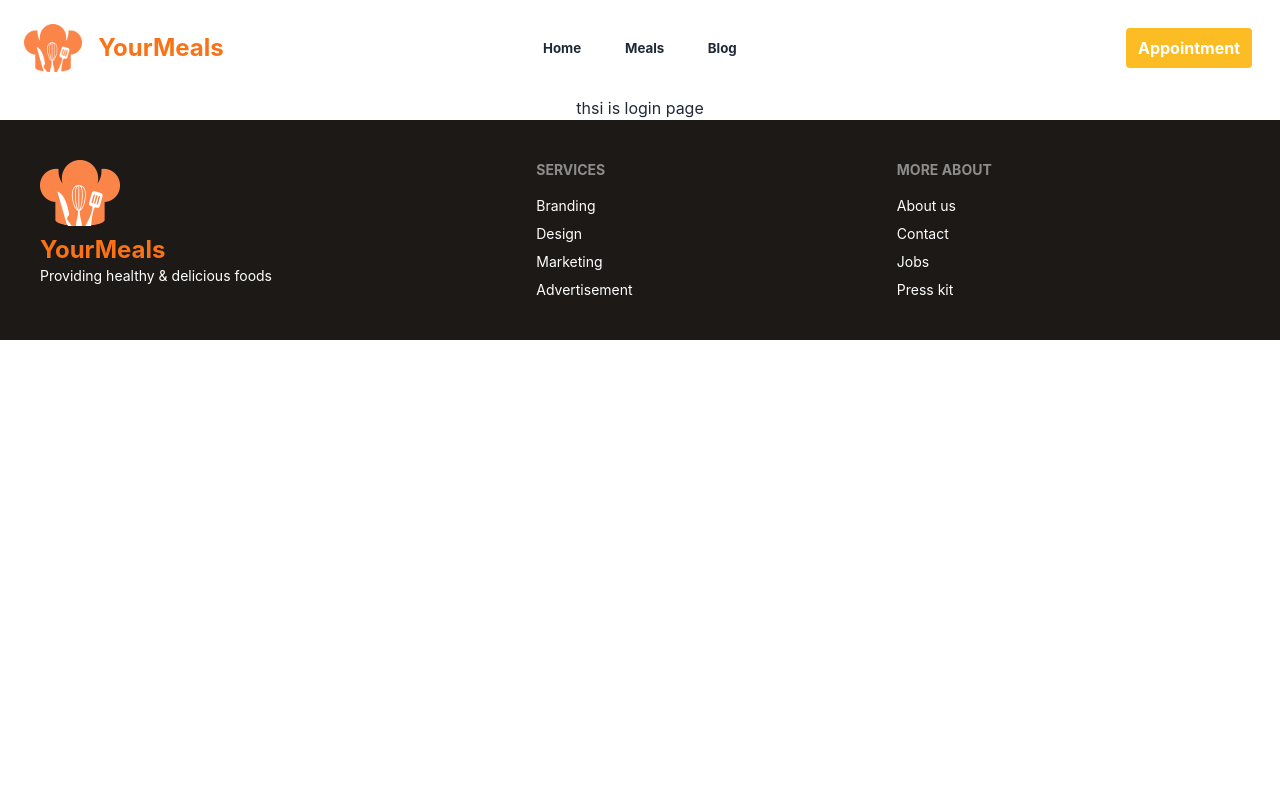
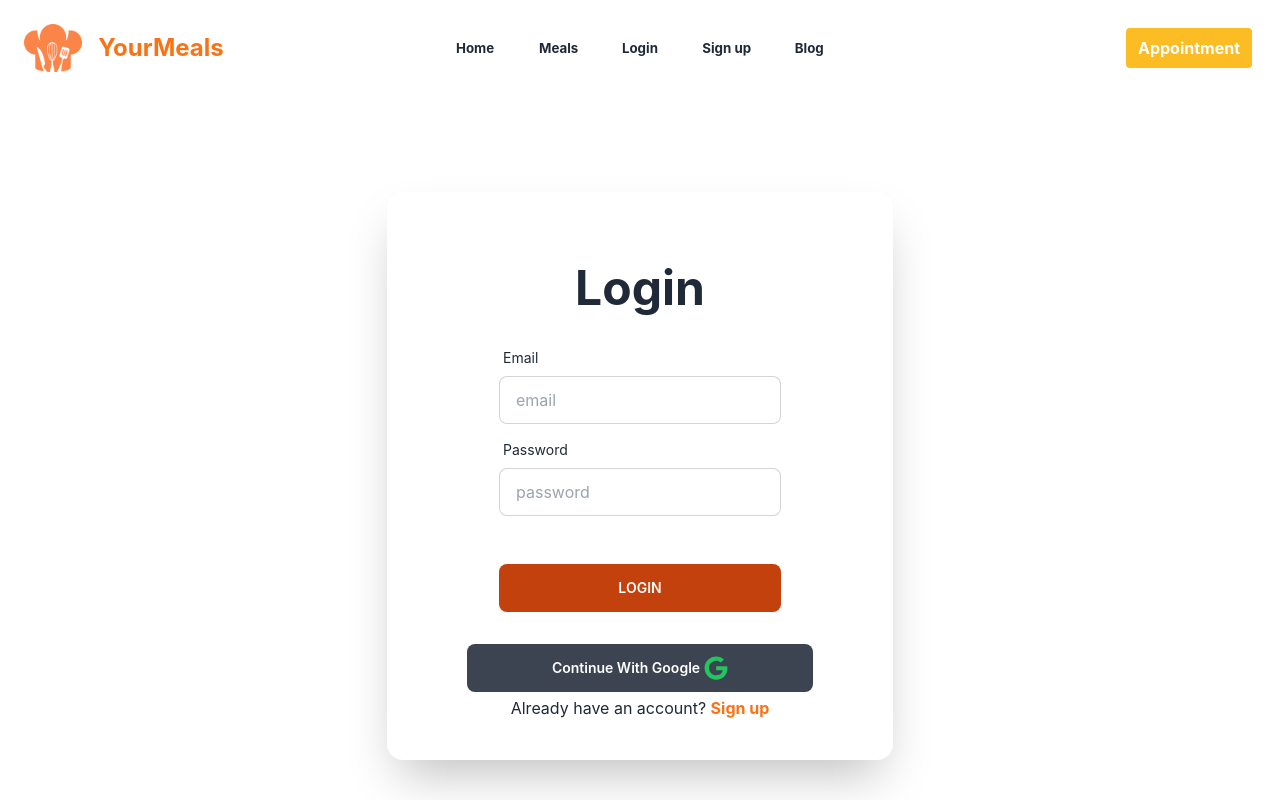
Before and after one commit to nazmul68/your-meals-client, a React (Create React App) app: page /login in a window 1280 px wide. Shown: the top 800 px of the page. Built offline with nearby package versions, Linux system fonts and the light colour scheme; no server answers.

Commit message:
add login & sign up method with google sign in

```diff
--- a/package.json
+++ b/package.json
@@ -10,6 +10,7 @@
     "firebase": "^9.14.0",
     "react": "^18.2.0",
     "react-dom": "^18.2.0",
+    "react-icons": "^4.6.0",
     "react-photo-view": "^1.2.2",
     "react-router-dom": "^6.4.3",
     "react-scripts": "5.0.1",
--- a/src/Pages/Login/Login.js
+++ b/src/Pages/Login/Login.js
@@ -1,9 +1,107 @@
-import React from "react";
+import React, { useContext, useState } from "react";
+import { FaGoogle } from "react-icons/fa";
+import { Link, useLocation, useNavigate } from "react-router-dom";
+import { AuthContext } from "../../Contexts/AuthProvider";
 
 const Login = () => {
+  const [error, setError] = useState("");
+  const { signIn, googleSignIn } = useContext(AuthContext);
+  const navigate = useNavigate();
+  const location = useLocation();
+  let from = location.state?.from?.pathname || "/";
+
+  const handleLogin = (event) => {
+    event.preventDefault();
+    const form = event.target;
+    const email = form.email.value;
+    const password = form.password.value;
+    console.log(email, password);
+
+    signIn(email, password)
+      .then((res) => {
+        const user = res.user;
+        console.log(user);
+        form.reset();
+        setError("");
+        navigate(from, { replace: true });
+      })
+      .catch((err) => {
+        console.error(err);
+        setError(err.message);
+      });
+    setError("");
+  };
+
+  // handle google sign in
+  const handleGoogleSignIn = () => {
+    googleSignIn()
+      .then((res) => {
+        const user = res.user;
+        console.log(user);
+        setError("");
+      })
+      .catch((err) => setError(err.message));
+  };
   return (
     <div>
-      <h1>thsi is login page</h1>
+      <div className="hero my-20">
+        <div className="hero-content ">
+          <div className="card flex-shrink-0 w-full max-w-xl mx-auto shadow-2xl bg-base-100 py-10 px-20">
+            <form onSubmit={handleLogin} className="card-body">
+              <h1 className="text-5xl font-bold text-center mb-5">Login</h1>
+
+              <div className="form-control">
+                <label className="label">
+                  <span className="label-text">Email</span>
+                </label>
+                <input
+                  type="email"
+                  placeholder="email"
+                  name="email"
+                  className="input input-bordered"
+                />
+              </div>
+              <div className="form-control">
+                <label className="label">
+                  <span className="label-text">Password</span>
+                </label>
+                <input
+                  type="text"
+                  name="password"
+                  placeholder="password"
+                  className="input input-bordered"
+                />
+                <label className="label">
+                  <p className="label-text-alt text-red-500">
+                    {error ? "Invalid user" : ""}
+                  </p>
+                </label>
+              </div>
+              <div className="form-control mt-6">
+                <input
+                  type="submit"
+                  value="Login"
+                  className="btn bg-orange-700 hover:bg-orange-900 border-none w-full"
+                />
+              </div>
+            </form>
+
+            <button
+              className="flex justify-center btn border-none normal-case mb-1"
+              onClick={handleGoogleSignIn}
+            >
+              Continue With Google
+              <FaGoogle className="font-bold text-2xl text-green-500 ml-1" />
+            </button>
+            <p className="mx-8">
+              Already have an account?{" "}
+              <Link to="/signup" className="text-orange-500 font-bold ">
+                Sign up
+              </Link>
+            </p>
+          </div>
+        </div>
+      </div>
     </div>
   );
 };
--- a/src/Pages/Routes/PrivateRoute/PrivateRoute.js
+++ b/src/Pages/Routes/PrivateRoute/PrivateRoute.js
@@ -0,0 +1,21 @@
+import React, { useContext } from "react";
+// import { Spinner } from "react-bootstrap";
+import { Navigate, useLocation } from "react-router-dom";
+import { AuthContext } from "../../contexts/AuthProvider/AuthProvider";
+
+const PrivateRoute = ({ children }) => {
+  const { user, loading } = useContext(AuthContext);
+  const location = useLocation();
+
+  if (loading) {
+    return <div className="text-center">loading...</div>;
+  }
+
+  if (user) {
+    return children;
+  }
+
+  return <Navigate to="/login" state={{ from: location }} replace />;
+};
+
+export default PrivateRoute;
--- a/src/Pages/Shared/Header/Header.js
+++ b/src/Pages/Shared/Header/Header.js
@@ -19,6 +19,22 @@ const Header = () => {
           to="/allMeals"
         >
           Meals
+        </Link>
+      </li>
+      <li className="text-2xl mx-1">
+        <Link
+          className="btn btn-ghost normal-case hover:text-orange-600 font-bold "
+          to="/login"
+        >
+          Login
+        </Link>
+      </li>
+      <li className="text-2xl mx-1">
+        <Link
+          className="btn btn-ghost normal-case hover:text-orange-600 font-bold "
+          to="/signup"
+        >
+          Sign up
         </Link>
       </li>
       <li className="font-bold mx-1">
--- a/src/Pages/Signup/Signup.js
+++ b/src/Pages/Signup/Signup.js
@@ -1,9 +1,116 @@
-import React from "react";
+import React, { useContext, useState } from "react";
+import { Link, useNavigate } from "react-router-dom";
+import { AuthContext } from "../../Contexts/AuthProvider";
+import { FaGoogle } from "react-icons/fa";
 
 const Signup = () => {
+  const [error, setError] = useState("");
+  const { createUser, googleSignIn } = useContext(AuthContext);
+  const navigate = useNavigate();
+
+  const handleRegister = (event) => {
+    event.preventDefault();
+    const form = event.target;
+    const name = form.name.value;
+    const email = form.email.value;
+    const password = form.password.value;
+    console.log(name, email, password);
+
+    createUser(email, password)
+      .then((res) => {
+        const user = res.user;
+        console.log(user);
+        form.reset();
+        setError("");
+        navigate("/login");
+        form.reset();
+      })
+      .catch((err) => {
+        console.error(err);
+        setError(err.message);
+      });
+  };
+  // handle google sign in
+  const handleGoogleSignIn = () => {
+    googleSignIn()
+      .then((res) => {
+        const user = res.user;
+        console.log(user);
+        setError("");
+      })
+      .catch((err) => setError(err.message));
+  };
+
   return (
     <div>
-      <h1>this is signup page</h1>
+      <div className="hero my-20">
+        <div className="hero-content ">
+          <div className="card flex-shrink-0 w-full max-w-xl mx-auto shadow-2xl bg-base-100 py-10 px-20">
+            <form onSubmit={handleRegister} className="card-body">
+              <h1 className="text-5xl font-bold text-center mb-5">Sign Up</h1>
+              <div className="form-control">
+                <label className="label">
+                  <span className="label-text">Name</span>
+                </label>
+                <input
+                  type="text"
+                  placeholder="name"
+                  name="name"
+                  className="input input-bordered"
+                />
+              </div>
+              <div className="form-control">
+                <label className="label">
+                  <span className="label-text">Email</span>
+                </label>
+                <input
+                  type="email"
+                  placeholder="email"
+                  name="email"
+                  className="input input-bordered"
+                />
+              </div>
+              <div className="form-control">
+                <label className="label">
+                  <span className="label-text">Password</span>
+                </label>
+                <input
+                  type="text"
+                  name="password"
+                  placeholder="password"
+                  className="input input-bordered"
+                />
+                <label className="label">
+                  <p className="label-text-alt text-red-500">
+                    {error ? "Invalid user" : ""}
+                  </p>
+                </label>
+              </div>
+              <div className="form-control mt-6">
+                <input
+                  type="submit"
+                  value="Sign Up"
+                  className="btn bg-orange-700 hover:bg-orange-900 border-none w-full"
+                />
+              </div>
+            </form>
+
+            <button
+              className="flex justify-center btn border-none normal-case mb-1"
+              onClick={handleGoogleSignIn}
+            >
+              Continue With Google
+              <FaGoogle className="font-bold text-2xl text-green-500 ml-1" />
+            </button>
+            <p className="mx-8">
+              Already have an account?{" "}
+              <Link to="/login" className="text-orange-500 font-bold ">
+                Login
+              </Link>
+            </p>
+          </div>
+        </div>
+      </div>
     </div>
   );
 };
--- a/src/firebase/firebase.config.js
+++ b/src/firebase/firebase.config.js
@@ -5,12 +5,12 @@ import { initializeApp } from "firebase/app";
 
 // Your web app's Firebase configuration
 const firebaseConfig = {
-  apiKey: "AIzaSyACun0iZZVGTkrYtbagsdlViJ5adDLOc1w",
-  authDomain: "your-meals-2d0c3.firebaseapp.com",
-  projectId: "your-meals-2d0c3",
-  storageBucket: "your-meals-2d0c3.appspot.com",
-  messagingSenderId: "11239024073",
-  appId: "1:11239024073:web:519695c34ed9276d84b418",
+  apiKey: process.env.REACT_APP_apiKey,
+  authDomain: process.env.REACT_APP_authDomain,
+  projectId: process.env.REACT_APP_projectId,
+  storageBucket: process.env.REACT_APP_storageBucket,
+  messagingSenderId: process.env.REACT_APP_messagingSenderId,
+  appId: process.env.REACT_APP_appId,
 };
 
 // Initialize Firebase
```
Also changed, not shown: 1 other file (tests, documents, lock files or other folders).
